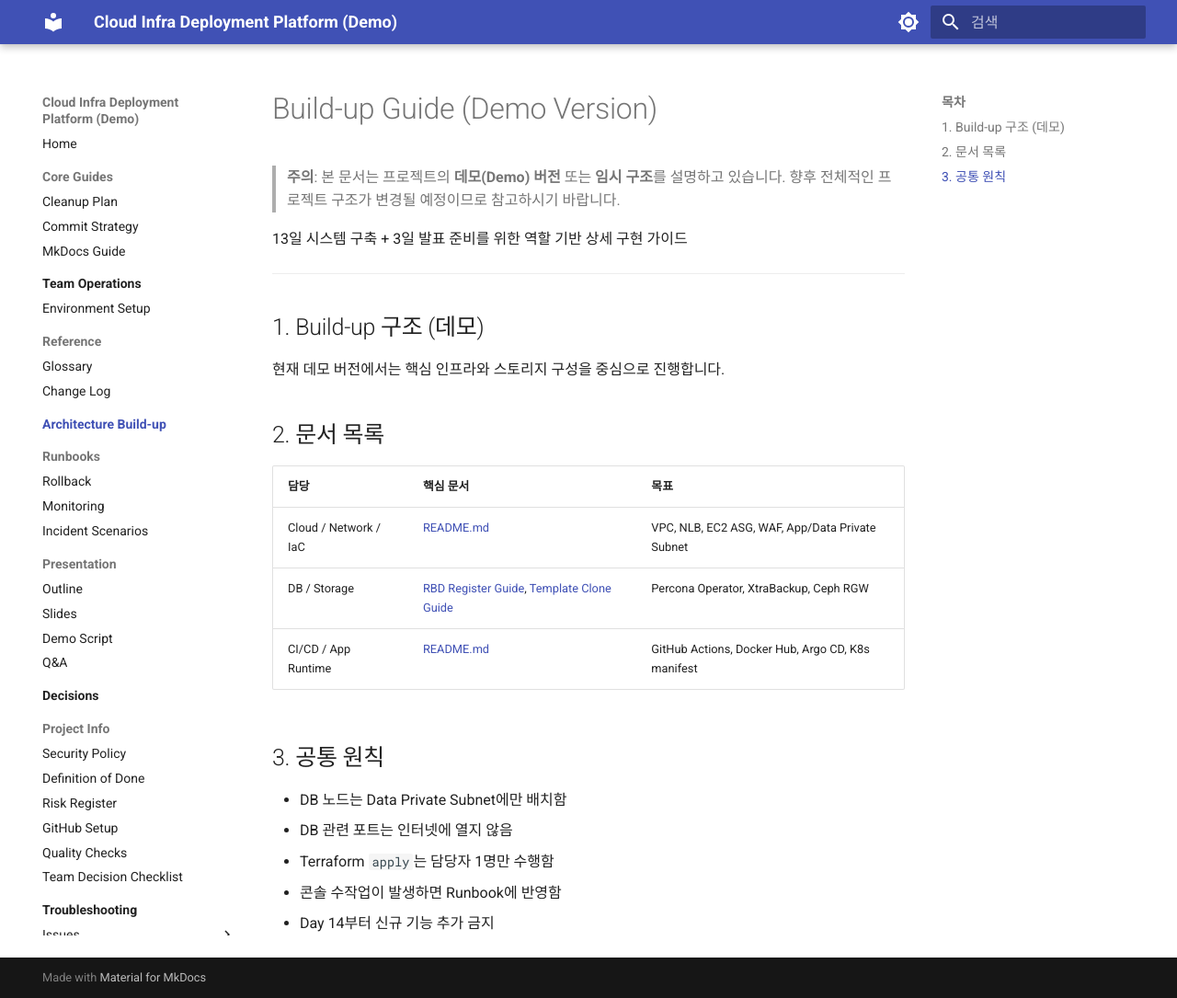
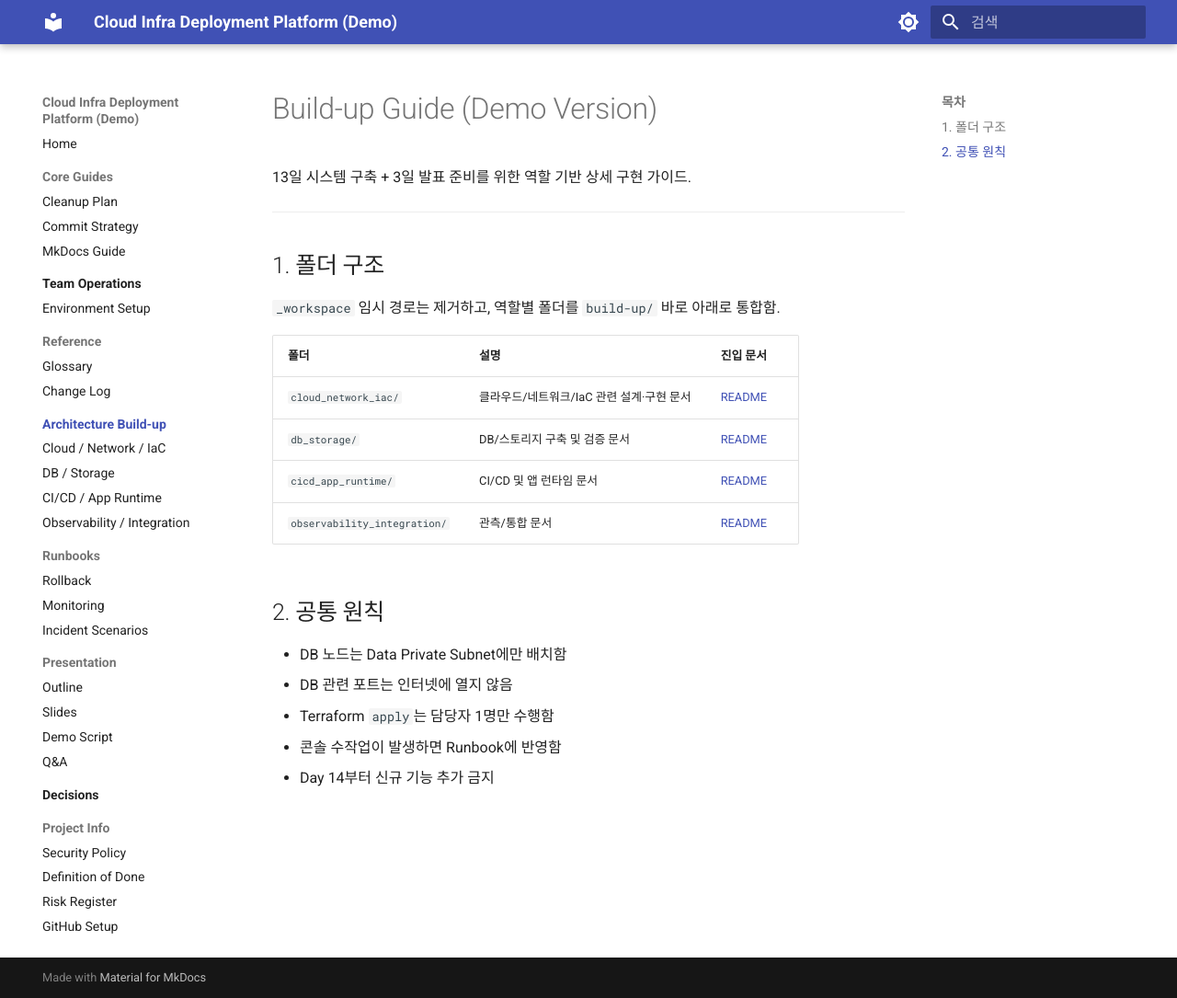
Before and after one commit to KosaCloudTeam2/infra-platform, an MkDocs documentation site: the page built from docs/architecture/build-up/README.md, in a window 1280 px wide and 1085 px high. Shown: the whole window at 92% size. Built offline with MkDocs 1.6.1 and Material for MkDocs 9.7.7, drawn with Linux system fonts in a browser that asks for light colours.

Commit message:
docs: build-up 폴더 구조 수정

```diff
--- a/docs/architecture/build-up/README.md
+++ b/docs/architecture/build-up/README.md
@@ -1,25 +1,21 @@
 # Build-up Guide (Demo Version)
 
-> **주의**: 본 문서는 프로젝트의 **데모(Demo) 버전** 또는 **임시 구조**를 설명하고 있습니다. 향후
-> 전체적인 프로젝트 구조가 변경될 예정이므로 참고하시기 바랍니다.
-
-13일 시스템 구축 + 3일 발표 준비를 위한 역할 기반 상세 구현 가이드
+13일 시스템 구축 + 3일 발표 준비를 위한 역할 기반 상세 구현 가이드.
 
 ---
 
-## 1. Build-up 구조 (데모)
+## 1. 폴더 구조
 
-현재 데모 버전에서는 핵심 인프라와 스토리지 구성을 중심으로 진행합니다.
+`_workspace` 임시 경로는 제거하고, 역할별 폴더를 `build-up/` 바로 아래로 통합함.
 
-## 2. 문서 목록
+| 폴더                         | 설명                                      | 진입 문서                                       |
+| :--------------------------- | :---------------------------------------- | :---------------------------------------------- |
+| `cloud_network_iac/`         | 클라우드/네트워크/IaC 관련 설계·구현 문서 | [README](./cloud_network_iac/README.md)         |
+| `db_storage/`                | DB/스토리지 구축 및 검증 문서             | [README](./db_storage/README.md)                |
+| `cicd_app_runtime/`          | CI/CD 및 앱 런타임 문서                   | [README](./cicd_app_runtime/README.md)          |
+| `observability_integration/` | 관측/통합 문서                            | [README](./observability_integration/README.md) |
 
-| 담당                  | 핵심 문서                                                                                                                                          | 목표                                              |
-| :-------------------- | :------------------------------------------------------------------------------------------------------------------------------------------------- | :------------------------------------------------ |
-| Cloud / Network / IaC | [README.md](./README.md)                                                                                                                           | VPC, NLB, EC2 ASG, WAF, App/Data Private Subnet   |
-| DB / Storage          | [RBD Register Guide](./_workspace/db_storage/01_rbd_register_guide.md), [Template Clone Guide](./_workspace/db_storage/02_template_clone_guide.md) | Percona Operator, XtraBackup, Ceph RGW            |
-| CI/CD / App Runtime   | [README.md](./README.md)                                                                                                                           | GitHub Actions, Docker Hub, Argo CD, K8s manifest |
-
-## 3. 공통 원칙
+## 2. 공통 원칙
 
 - DB 노드는 Data Private Subnet에만 배치함
 - DB 관련 포트는 인터넷에 열지 않음
--- a/mkdocs.yml
+++ b/mkdocs.yml
@@ -60,6 +60,10 @@ nav:
       - Change Log: change_log.md
   - Architecture Build-up:
       - Guide: architecture/build-up/README.md
+      - Cloud / Network / IaC: architecture/build-up/cloud_network_iac/README.md
+      - DB / Storage: architecture/build-up/db_storage/README.md
+      - CI/CD / App Runtime: architecture/build-up/cicd_app_runtime/README.md
+      - Observability / Integration: architecture/build-up/observability_integration/README.md
   - Runbooks:
       - Rollback: runbooks/rollback.md
       - Monitoring: runbooks/monitoring.md
```
Also changed, not shown: docs/architecture/build-up/_workspace/cicd_app_runtime/README.md (deleted, +0 -9 lines), docs/architecture/build-up/_workspace/cloud_network_iac/README.md (deleted, +0 -9 lines), docs/architecture/build-up/_workspace/db_storage/README.md (deleted, +0 -9 lines), docs/architecture/build-up/_workspace/observability_integration/README.md (deleted, +0 -9 lines), docs/architecture/build-up/cicd_app_runtime/README.md (added, +9 -0 lines), docs/architecture/build-up/cloud_network_iac/README.md (added, +9 -0 lines), docs/architecture/build-up/db_storage/README.md (added, +15 -0 lines), docs/architecture/build-up/observability_integration/README.md (added, +9 -0 lines), docs/architecture/decisions/README.md (+4 -7 lines), docs/change_log.md (+4 -3 lines), docs/architecture/build-up/cloud_network_iac/network-arch.md (renamed from docs/architecture/decisions/network-arch.md), docs/architecture/build-up/db_storage/01_rbd_register_guide.md (renamed from docs/architecture/build-up/_workspace/db_storage/01_rbd_register_guide.md), docs/architecture/build-up/db_storage/02_template_clone_guide.md (renamed from docs/architecture/build-up/_workspace/db_storage/02_template_clone_guide.md), docs/architecture/build-up/db_storage/03_cephfs_proxmox_add_guide.md (renamed from docs/architecture/build-up/_workspace/db_storage/03_cephfs_proxmox_add_guide.md), 1 more files.
